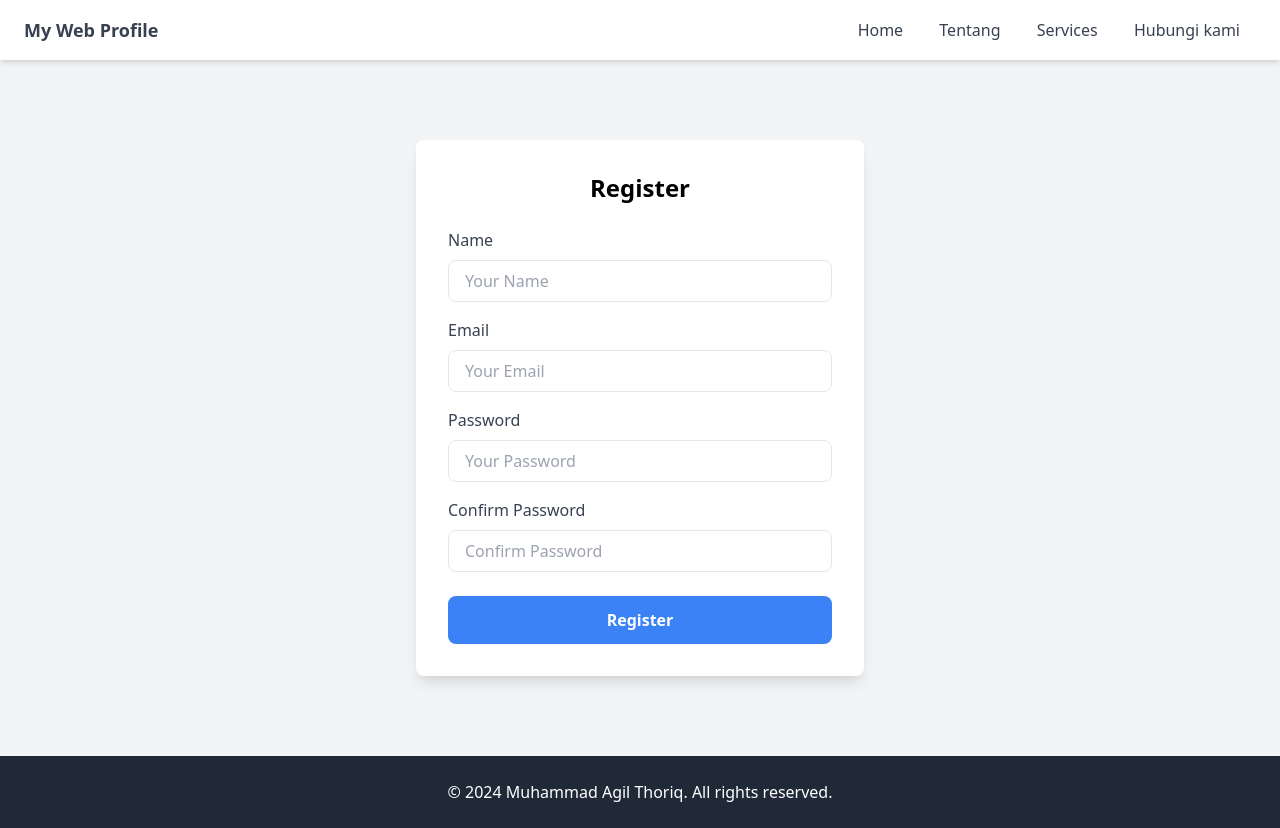
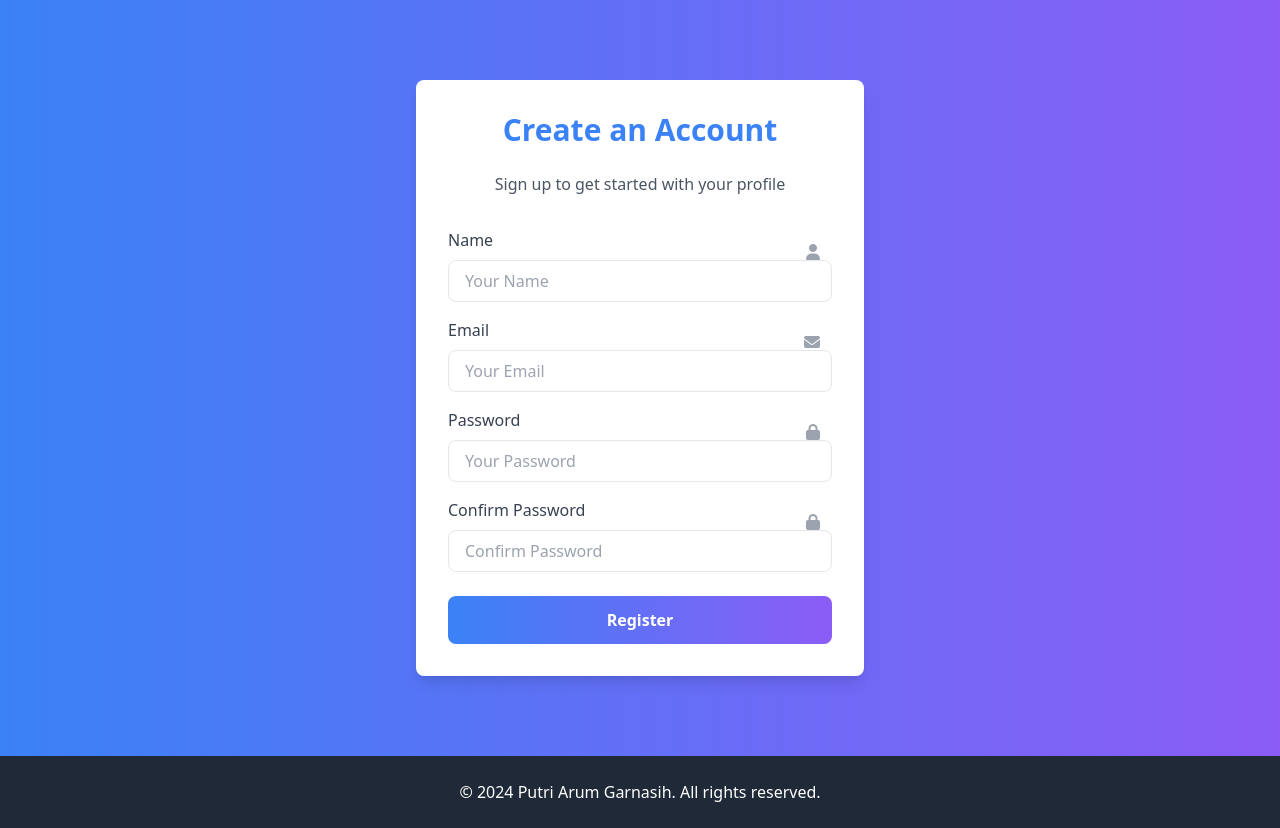
Before and after one commit to muhamadijan/TugasBesarPWL, a website: page public/Register_Page.html in a window 1280 px wide. Drawn offline with nearby package versions, Linux system fonts and the light colour scheme.

Commit message:
Menambahkan file Register_Page

```diff
--- a/public/Register_Page.html
+++ b/public/Register_Page.html
@@ -1,59 +1,49 @@
 <!DOCTYPE html>
-<html lang="en" class="h-full bg-gray-100">
+<html lang="en" class="h-full bg-gradient-to-r from-blue-500 to-purple-500">
 <head>
     <meta charset="UTF-8">
     <meta name="viewport" content="width=device-width, initial-scale=1.0">
     <title>Register</title>
     <link rel="stylesheet" href="https://cdnjs.cloudflare.com/ajax/libs/tailwindcss/2.2.19/tailwind.min.css">
 </head>
-<body class="h-full">
-
-<!-- Navbar -->
-<nav class="bg-white shadow-md">
-    <div class="container mx-auto px-6 py-4 flex justify-between items-center">
-        <div class="text-lg font-semibold text-gray-700">
-            <a href="#">My Web Profile</a>
-        </div>
-        <div>
-            <a href="#" class="text-gray-700 hover:text-blue-500 px-4">Home</a>
-            <a href="#" class="text-gray-700 hover:text-blue-500 px-4">Tentang</a>
-            <a href="#" class="text-gray-700 hover:text-blue-500 px-4">Services</a>
-            <a href="#" class="text-gray-700 hover:text-blue-500 px-4">Hubungi kami</a>
-        </div>
-    </div>
-</nav>
+<body class="h-full flex flex-col justify-between">
 
 <!-- Register Section -->
-<section class="container mx-auto px-6 py-20">
+<section class="container mx-auto px-6 py-20 flex-grow">
     <div class="w-full max-w-md mx-auto bg-white p-8 rounded-lg shadow-lg">
-        <h2 class="text-2xl font-bold text-center mb-6">Register</h2>
+        <h2 class="text-3xl font-bold text-center mb-6 text-blue-500">Create an Account</h2>
+        <p class="text-center text-gray-600 mb-8">Sign up to get started with your profile</p>
         <form>
             <!-- Name Input -->
-            <div class="mb-4">
+            <div class="mb-4 relative">
                 <label class="block text-gray-700 mb-2" for="name">Name</label>
-                <input type="text" id="name" class="w-full px-4 py-2 border rounded-lg focus:outline-none focus:ring-2 focus:ring-blue-500" placeholder="Your Name" required>
+                <input type="text" id="name" class="w-full px-4 py-2 border rounded-lg focus:outline-none focus:ring-2 focus:ring-blue-500 placeholder-gray-400" placeholder="Your Name" required>
+                <span class="absolute right-3 top-3 text-gray-400"><i class="fas fa-user"></i></span>
             </div>
 
             <!-- Email Input -->
-            <div class="mb-4">
+            <div class="mb-4 relative">
                 <label class="block text-gray-700 mb-2" for="email">Email</label>
-                <input type="email" id="email" class="w-full px-4 py-2 border rounded-lg focus:outline-none focus:ring-2 focus:ring-blue-500" placeholder="Your Email" required>
+                <input type="email" id="email" class="w-full px-4 py-2 border rounded-lg focus:outline-none focus:ring-2 focus:ring-blue-500 placeholder-gray-400" placeholder="Your Email" required>
+                <span class="absolute right-3 top-3 text-gray-400"><i class="fas fa-envelope"></i></span>
             </div>
 
             <!-- Password Input -->
-            <div class="mb-4">
+            <div class="mb-4 relative">
                 <label class="block text-gray-700 mb-2" for="password">Password</label>
-                <input type="password" id="password" class="w-full px-4 py-2 border rounded-lg focus:outline-none focus:ring-2 focus:ring-blue-500" placeholder="Your Password" required>
+                <input type="password" id="password" class="w-full px-4 py-2 border rounded-lg focus:outline-none focus:ring-2 focus:ring-blue-500 placeholder-gray-400" placeholder="Your Password" required>
+                <span class="absolute right-3 top-3 text-gray-400"><i class="fas fa-lock"></i></span>
             </div>
 
             <!-- Confirm Password Input -->
-            <div class="mb-6">
+            <div class="mb-6 relative">
                 <label class="block text-gray-700 mb-2" for="confirm-password">Confirm Password</label>
-                <input type="password" id="confirm-password" class="w-full px-4 py-2 border rounded-lg focus:outline-none focus:ring-2 focus:ring-blue-500" placeholder="Confirm Password" required>
+                <input type="password" id="confirm-password" class="w-full px-4 py-2 border rounded-lg focus:outline-none focus:ring-2 focus:ring-blue-500 placeholder-gray-400" placeholder="Confirm Password" required>
+                <span class="absolute right-3 top-3 text-gray-400"><i class="fas fa-lock"></i></span>
             </div>
 
             <!-- Register Button -->
-            <button type="submit" class="w-full bg-blue-500 text-white py-3 rounded-lg font-semibold">Register</button>
+            <button type="submit" class="w-full bg-gradient-to-r from-blue-500 to-purple-500 text-white py-3 rounded-lg font-semibold transform transition duration-500 hover:scale-105">Register</button>
         </form>
     </div>
 </section>
@@ -61,9 +51,11 @@
 <!-- Footer -->
 <footer class="bg-gray-800 text-white py-6">
     <div class="container mx-auto text-center">
-        <p>&copy; 2024 Muhammad Agil Thoriq. All rights reserved.</p>
+        <p>&copy; 2024 Putri Arum Garnasih. All rights reserved.</p>
     </div>
 </footer>
 
+<!-- Font Awesome Icons -->
+<script src="https://kit.fontawesome.com/a076d05399.js" crossorigin="anonymous"></script>
 </body>
 </html>
```
